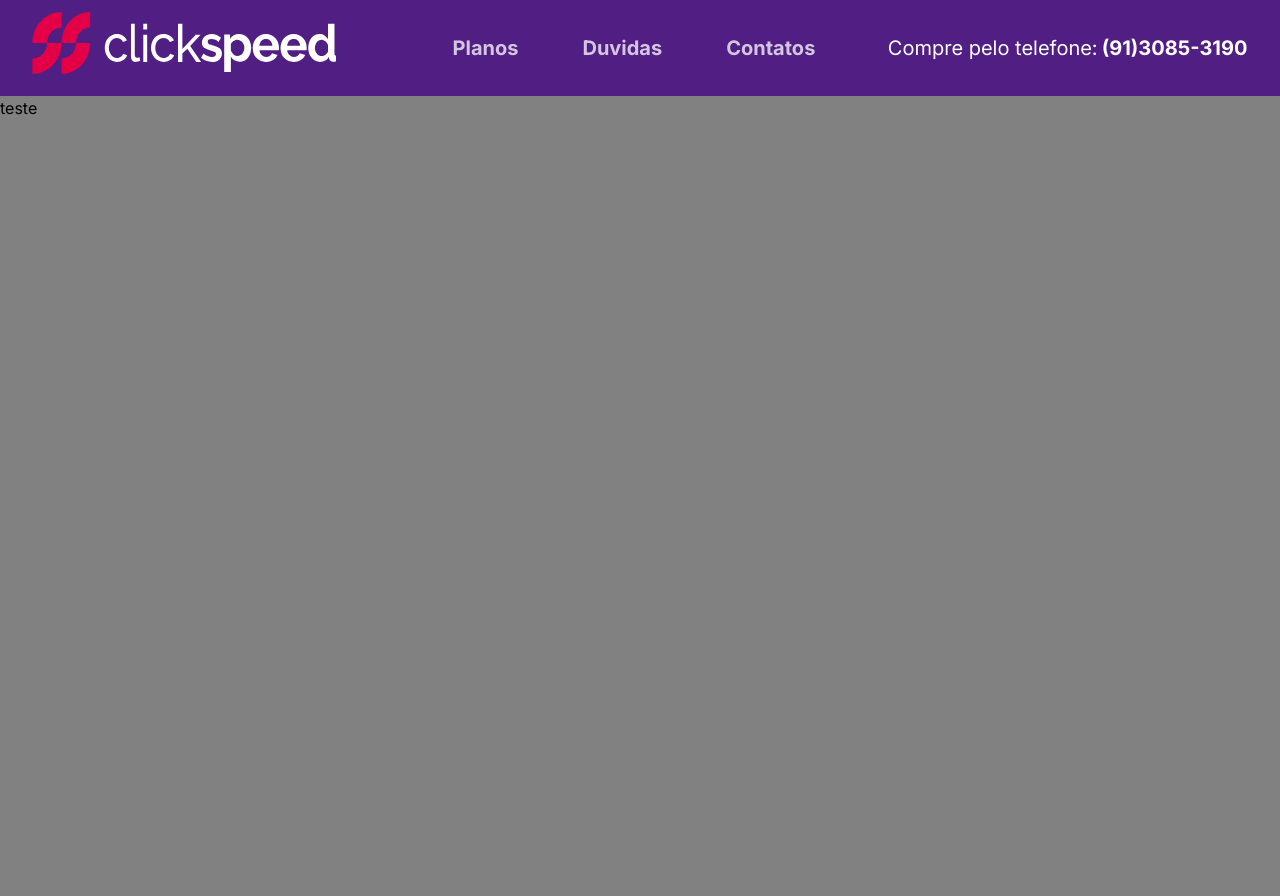
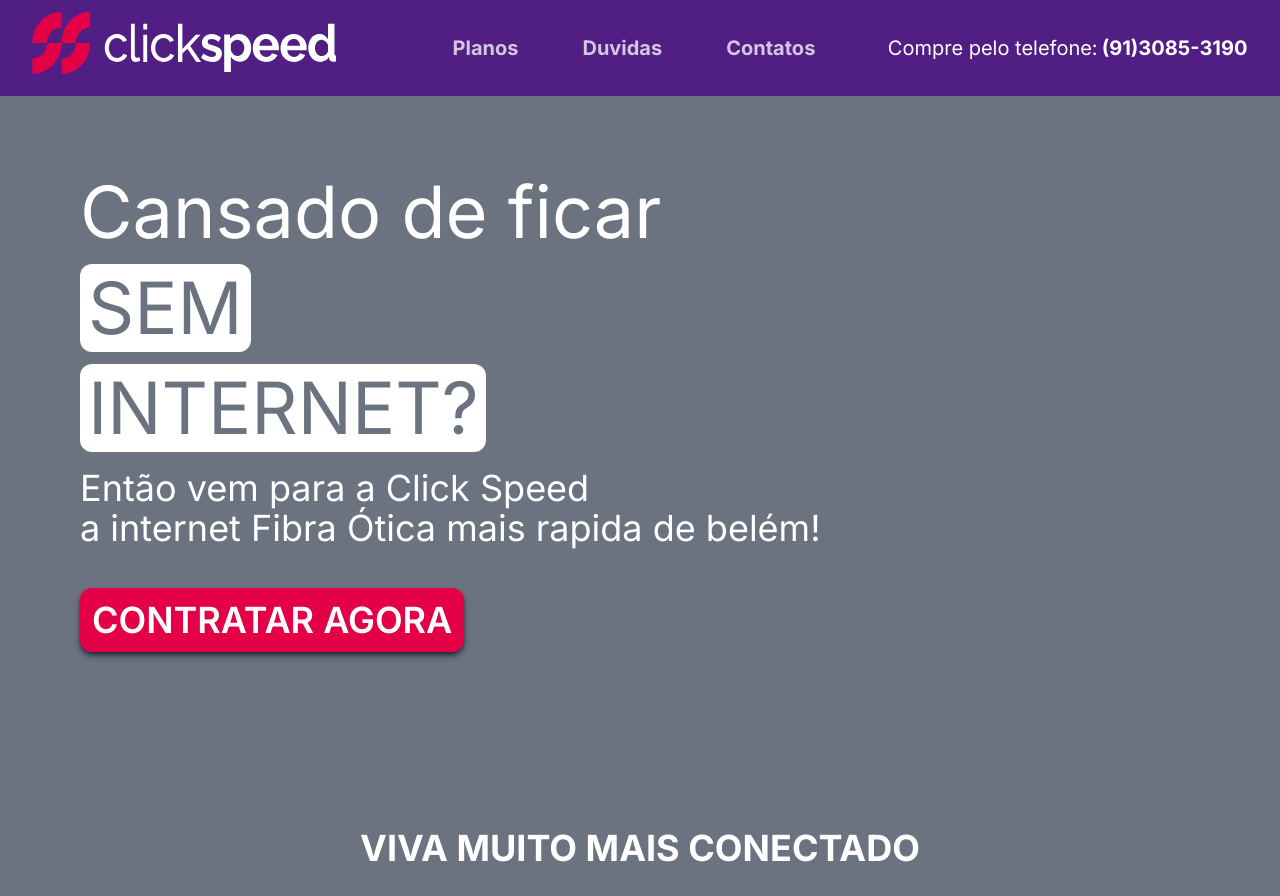
Before and after one commit to velfibra/lp-vel-fibra-clone, a Next.js app: page / in a window 1280 px wide. Built offline with nearby package versions, Linux system fonts and the light colour scheme.

Commit message:
feat: titles for hero content

```diff
--- a/src/components/Hero.tsx
+++ b/src/components/Hero.tsx
@@ -1,3 +1,23 @@
 export default function Hero() {
-  return <div className="h-[800px] bg-[#818181]">teste</div>;
+  return (
+    <div className="flex h-[800px] flex-col bg-gray-500 max-lg:h-[450px]">
+      <div className="ml-20 mt-20 h-fit text-7xl max-lg:ml-2 max-lg:mt-5 max-lg:text-2xl">
+        <div className="animate-fadeInLeft animation-delay-300">
+          <h1 className="text-white">Cansado de ficar</h1>
+          <h1 className="mb-3 mt-4 w-fit rounded-xl bg-white p-2 uppercase text-gray-500">sem</h1>
+          <h1 className="w-fit rounded-xl bg-white p-2 uppercase text-gray-500">internet?</h1>
+        </div>
+        <div className="animate-fadeInLeft text-4xl animation-delay-700 max-lg:text-xl">
+          <h2 className="mt-4 w-fit text-white">Então vem para a Click Speed</h2>
+          <h2 className="w-fit text-white">a internet Fibra Ótica mais rapida de belém!</h2>
+          <button className="mt-10 rounded-xl bg-secondary p-3 text-4xl font-semibold uppercase text-white shadow-md shadow-gray-800 duration-500 hover:scale-110 hover:bg-primary max-lg:mt-3 max-lg:text-xl">
+            contratar agora
+          </button>
+        </div>
+      </div>
+      <h3 className="mt-44 animate-fadeInUp text-center text-4xl font-bold text-white animation-delay-1000 max-lg:mt-16 max-lg:text-xl">
+        VIVA MUITO MAIS CONECTADO
+      </h3>
+    </div>
+  );
 }
```
